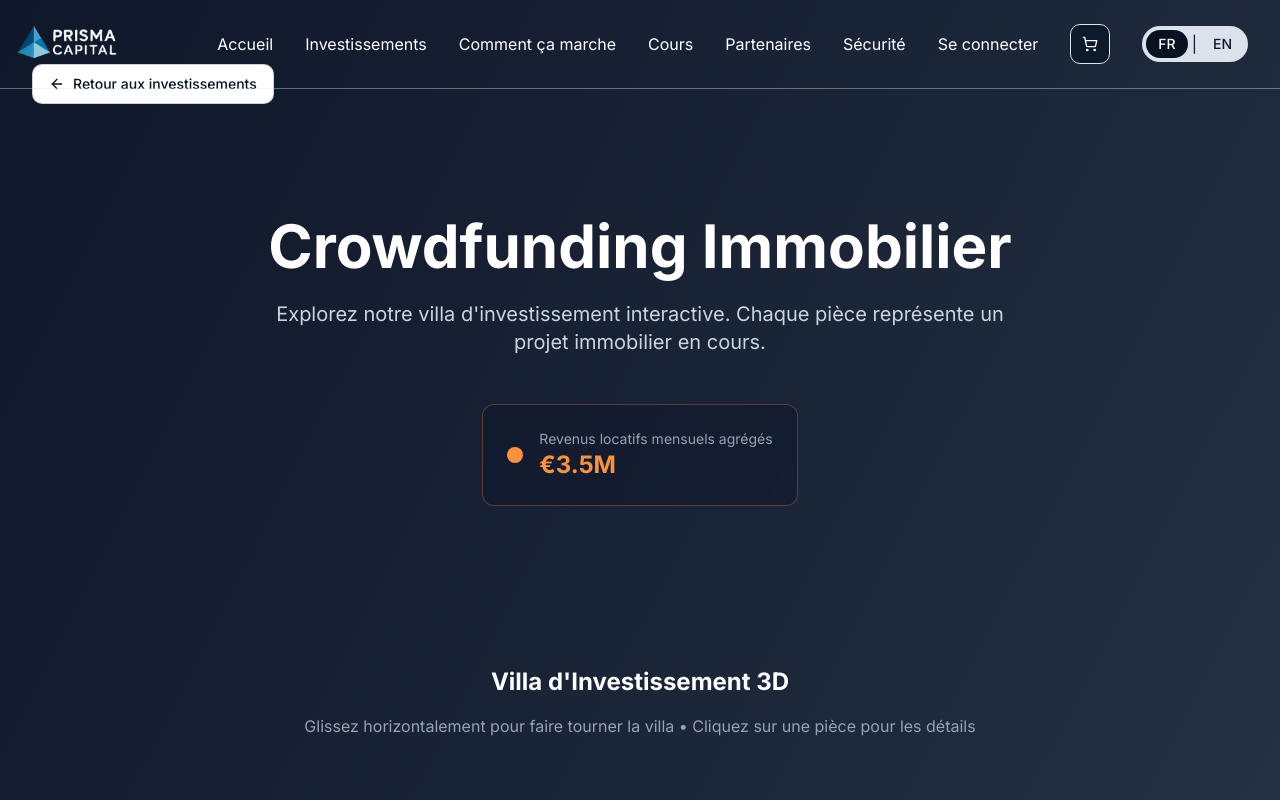
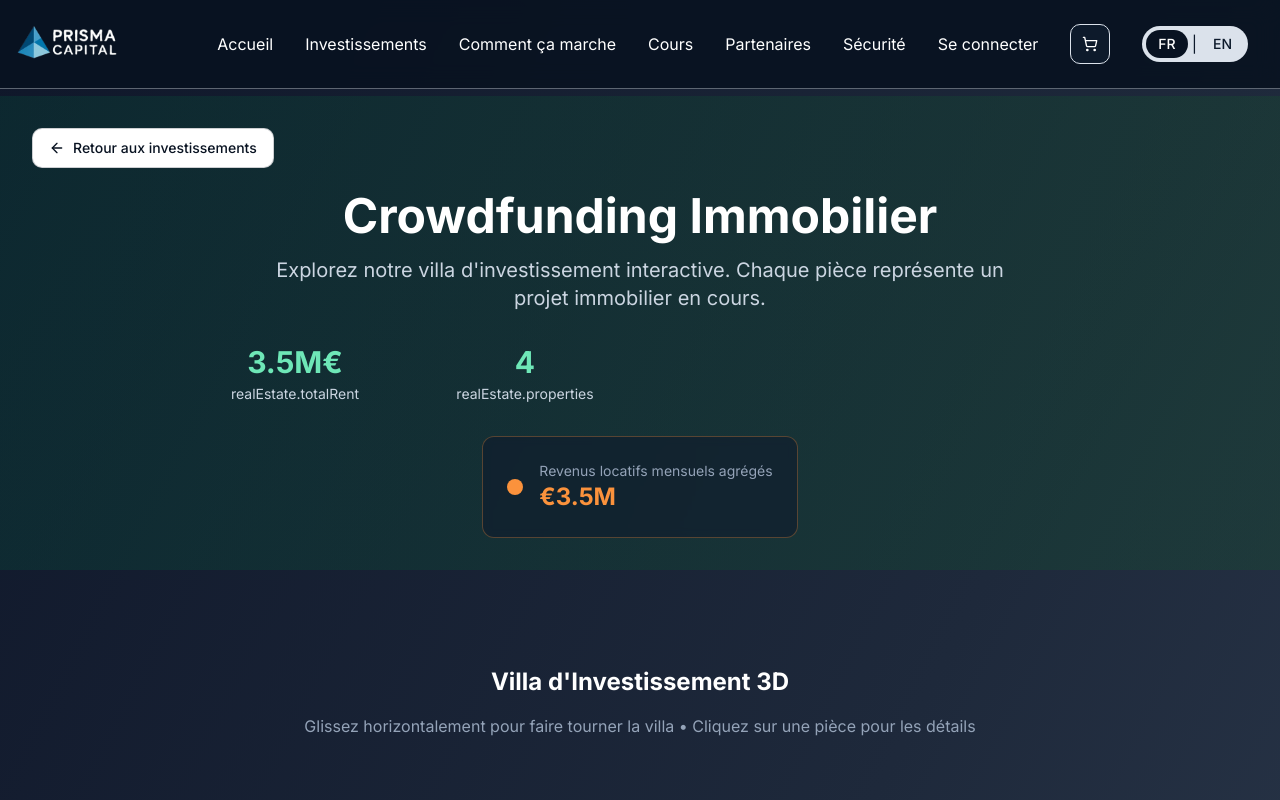
Before and after one commit to 0scarito/prismacapital, a React (Vite) app: page /fr/investments/real-estate in a window 1280 px wide. Shown: the top 800 px of the page. Built offline with nearby package versions, Linux system fonts and the light colour scheme; the HTML template or start-up script is replaced by a standard one.

Commit message:
Refactor investment pages header and info display

```diff
--- a/src/components/Navigation.tsx
+++ b/src/components/Navigation.tsx
@@ -70,7 +70,7 @@ const Navigation = () => {
     }
     setIsOpen(false);
   };
-  return <nav className={`fixed top-0 left-0 right-0 z-50 border-b border-border/40 transition-all duration-300 ${isScrolled ? 'bg-background/80 backdrop-blur-md' : 'bg-transparent'}`}>
+  return <nav className={`fixed top-0 left-0 right-0 z-50 border-b border-border/40 transition-all duration-300 ${isScrolled ? 'bg-background/80 backdrop-blur-md' : 'bg-primary/90 backdrop-blur-md'}`}>
       <div className="pr-4 md:pr-8">
         <div className="flex items-center justify-between py-4">
           {/* Logo - Non-interactive, positioned on the left */}
--- a/src/pages/Commodities.tsx
+++ b/src/pages/Commodities.tsx
@@ -28,20 +28,18 @@ const Commodities = () => {
     <div className="min-h-screen bg-background">
       <Navigation />
 
-      <main className="pt-16 pb-16">
-        <div className="section-container mb-8">
+      <main className="pt-24 pb-16">
+        <section className="bg-gradient-to-r from-amber-900/30 to-orange-900/30 py-8 mb-12">
+          <div className="section-container">
             <Button
               onClick={() => window.history.back()}
               variant="outline"
-            className="bg-white text-primary hover:bg-white/90 border-primary/20"
+              className="bg-white text-primary hover:bg-white/90 border-primary/20 mb-6"
             >
               <ArrowLeft className="w-4 h-4" />
               Back to investments
             </Button>
-        </div>
 
-        <section className="bg-gradient-to-r from-amber-900/30 to-orange-900/30 py-12 mb-12">
-          <div className="section-container">
             <div className="flex items-center justify-center gap-8 mb-8">
               <h1 className="text-5xl font-bold text-white">Commodities</h1>
               <Coins className="w-16 h-16 text-[#C87437]" />
@@ -49,8 +47,8 @@ const Commodities = () => {
             <div className="grid grid-cols-2 md:grid-cols-4 gap-6 max-w-4xl mx-auto">
               {metrics.map((m) => (
                 <div key={m.label} className="text-center">
-                  <div className="text-3xl font-bold text-orange-400">{m.value}</div>
-                  <div className="text-sm text-slate-400 mt-1">{m.label}</div>
+                  <div className="text-3xl font-bold text-amber-300">{m.value}</div>
+                  <div className="text-sm text-slate-300 mt-1">{m.label}</div>
                 </div>
               ))}
             </div>
--- a/src/pages/Crypto.tsx
+++ b/src/pages/Crypto.tsx
@@ -28,29 +28,27 @@ const Crypto = () => {
     <div className="min-h-screen bg-background">
       <Navigation />
 
-      <main className="pt-16 pb-16">
-        <div className="section-container mb-8">
+      <main className="pt-24 pb-16">
+        <section className="bg-gradient-to-r from-cyan-900/30 to-purple-900/30 py-8 mb-12">
+          <div className="section-container">
             <Button
               onClick={() => window.history.back()}
               variant="outline"
-            className="bg-white text-primary hover:bg-white/90 border-primary/20"
+              className="bg-white text-primary hover:bg-white/90 border-primary/20 mb-6"
             >
               <ArrowLeft className="w-4 h-4" />
               Back to investments
             </Button>
-        </div>
 
-        <section className="bg-gradient-to-r from-cyan-900/30 to-purple-900/30 py-12 mb-12">
-          <div className="section-container">
             <div className="flex items-center justify-center gap-8 mb-8">
-              <h1 className="text-4xl font-bold text-cyan-100">Crypto-assets</h1>
+              <h1 className="text-4xl font-bold text-white">Crypto-assets</h1>
               <Coins className="w-16 h-16 text-cyan-300/80" />
             </div>
             <div className="grid grid-cols-2 md:grid-cols-4 gap-6 max-w-4xl mx-auto">
               {metrics.map((m) => (
                 <div key={m.label} className="text-center">
-                  <div className="text-3xl font-bold text-cyan-400">{m.value}</div>
-                  <div className="text-sm text-slate-400 mt-1">{m.label}</div>
+                  <div className="text-3xl font-bold text-cyan-300">{m.value}</div>
+                  <div className="text-sm text-slate-300 mt-1">{m.label}</div>
                 </div>
               ))}
             </div>
--- a/src/pages/Etfs.tsx
+++ b/src/pages/Etfs.tsx
@@ -28,25 +28,23 @@ const Etfs = () => {
     <div className="min-h-screen bg-[#18202C] text-warm-white">
       <Navigation />
 
-      <main className="pt-16 pb-16">
-        <div className="section-container mb-8">
+      <main className="pt-24 pb-16">
+        <section className="bg-gradient-to-r from-purple-900/30 to-pink-900/30 py-8 mb-12">
+          <div className="section-container">
             <Button
               onClick={() => window.history.back()}
               variant="outline"
-            className="bg-white text-primary hover:bg-white/90 border-primary/20"
+              className="bg-white text-primary hover:bg-white/90 border-primary/20 mb-6"
             >
               <ArrowLeft className="w-4 h-4" />
               Back to investments
             </Button>
-        </div>
 
-        <section className="bg-gradient-to-r from-teal-900/30 to-emerald-900/30 py-12 mb-12">
-          <div className="section-container">
-            <h1 className="text-4xl md:text-5xl font-bold mb-8 text-center">ETF &amp; Indices</h1>
+            <h1 className="text-4xl md:text-5xl font-bold mb-8 text-center text-white">ETF &amp; Indices</h1>
             <div className="grid grid-cols-2 md:grid-cols-4 gap-6 max-w-4xl mx-auto">
               {metrics.map((m) => (
                 <div key={m.label} className="text-center">
-                  <div className="text-3xl font-bold text-teal-400">{m.value}</div>
+                  <div className="text-3xl font-bold text-purple-300">{m.value}</div>
                   <div className="text-sm text-slate-300 mt-1">{m.label}</div>
                 </div>
               ))}
--- a/src/pages/PrivateEquity.tsx
+++ b/src/pages/PrivateEquity.tsx
@@ -60,27 +60,25 @@ const PrivateEquity = () => {
   return <div className="min-h-screen bg-background">
       <Navigation />
 
-      <main className="pt-16 pb-16">
-        <div className="section-container mb-8">
+      <main className="pt-24 pb-16">
+        <section className="bg-gradient-to-r from-primary/10 to-primary/5 py-8 mb-12">
+          <div className="section-container">
             <Button
               onClick={() => window.history.back()}
               variant="outline"
-            className="bg-white text-primary hover:bg-white/90 border-primary/20"
+              className="bg-white text-primary hover:bg-white/90 border-primary/20 mb-6"
             >
               <ArrowLeft className="w-4 h-4" />
               {t('privateEquity.back')}
             </Button>
-        </div>
 
-        <section className="bg-gradient-to-r from-primary/10 to-primary/5 py-12 mb-12">
-          <div className="section-container">
-            <h1 className="text-4xl font-bold mb-8 text-center">
+            <h1 className="text-4xl font-bold mb-8 text-center text-foreground">
               {t('privateEquity.hero.title')}
             </h1>
             <div className="grid grid-cols-2 md:grid-cols-4 gap-6 max-w-4xl mx-auto">
               {metrics.map((m) => (
                 <div key={m.label} className="text-center">
-                  <div className="text-3xl font-bold text-primary">{m.value}</div>
+                  <div className="text-3xl font-bold text-foreground">{m.value}</div>
                   <div className="text-sm text-muted-foreground mt-1">{m.label}</div>
                 </div>
               ))}
--- a/src/pages/RealEstate.tsx
+++ b/src/pages/RealEstate.tsx
@@ -143,23 +143,21 @@ const RealEstate = () => {
   return <div className="min-h-screen bg-gradient-to-br from-slate-900 via-slate-800 to-slate-700">
       <Navigation />
 
-      <main className="pt-16">
-        <div className="section-container mb-8">
+      <main className="pt-24">
+        {/* Hero */}
+        <section className="bg-gradient-to-r from-emerald-900/30 to-green-900/30 py-8 mb-12">
+          <div className="section-container">
             <Button
               onClick={() => window.history.back()}
               variant="outline"
-            className="bg-white text-primary hover:bg-white/90 border-primary/20"
+              className="bg-white text-primary hover:bg-white/90 border-primary/20 mb-6"
             >
               <ArrowLeft className="w-4 h-4" />
               {t('realEstate.back')}
             </Button>
-        </div>
 
-        {/* Hero */}
-        <section className="py-20">
-          <div className="section-container">
-            <div className="text-center mb-12">
-              <h1 className="text-6xl font-bold text-white mb-6">
+            <div className="text-center mb-8">
+              <h1 className="text-5xl font-bold text-white mb-4">
                 {t('realEstate.hero.title')}
               </h1>
               <p className="text-xl text-slate-300 max-w-3xl mx-auto">
@@ -167,8 +165,19 @@ const RealEstate = () => {
               </p>
             </div>
 
-            {/* Rent Ticker - Basement */}
-            <div className="flex justify-center mb-8">
+            <div className="grid grid-cols-2 md:grid-cols-4 gap-6 max-w-4xl mx-auto">
+              <div className="text-center">
+                <div className="text-3xl font-bold text-emerald-300">{totalRent.toFixed(1)}M€</div>
+                <div className="text-sm text-slate-300 mt-1">{t('realEstate.totalRent')}</div>
+              </div>
+              <div className="text-center">
+                <div className="text-3xl font-bold text-emerald-300">4</div>
+                <div className="text-sm text-slate-300 mt-1">{t('realEstate.properties')}</div>
+              </div>
+            </div>
+
+            {/* Rent Ticker */}
+            <div className="flex justify-center mt-8">
               <div className="bg-slate-900/50 backdrop-blur-sm rounded-xl p-6 border border-orange-400/30">
                 <div className="flex items-center gap-4">
                   <div className="w-4 h-4 bg-orange-400 rounded-full animate-heartbeat" />
--- a/src/pages/VentureCapital.tsx
+++ b/src/pages/VentureCapital.tsx
@@ -63,28 +63,26 @@ const VentureCapital = () => {
     <div className="min-h-screen bg-slate-950 text-white">
       <Navigation />
 
-      <main className="pt-16 pb-16">
-        <div className="section-container mb-8">
+      <main className="pt-24 pb-16">
+        <section className="bg-gradient-to-r from-cyan-900/30 to-blue-900/30 py-8 mb-12">
+          <div className="section-container">
             <Button
               onClick={() => window.history.back()}
               variant="outline"
-            className="bg-white text-primary hover:bg-white/90 border-primary/20"
+              className="bg-white text-primary hover:bg-white/90 border-primary/20 mb-6"
             >
               <ArrowLeft className="w-4 h-4" />
               {t('venture.back')}
             </Button>
-        </div>
 
-        <section className="bg-gradient-to-r from-cyan-900/30 to-blue-900/30 py-12 mb-12">
-          <div className="section-container">
-            <h1 className="text-4xl font-bold mb-8 text-center">
+            <h1 className="text-4xl font-bold mb-8 text-center text-white">
               {t('venture.hero.title')}
             </h1>
             <div className="grid grid-cols-2 md:grid-cols-4 gap-6 max-w-4xl mx-auto">
               {metrics.map((m) => (
                 <div key={m.label} className="text-center">
-                  <div className="text-3xl font-bold text-cyan-400">{m.value}</div>
-                  <div className="text-sm text-slate-400 mt-1">{m.label}</div>
+                  <div className="text-3xl font-bold text-cyan-300">{m.value}</div>
+                  <div className="text-sm text-slate-300 mt-1">{m.label}</div>
                 </div>
               ))}
             </div>
```
Lines whose indentation alone changed are shown as unchanged.
